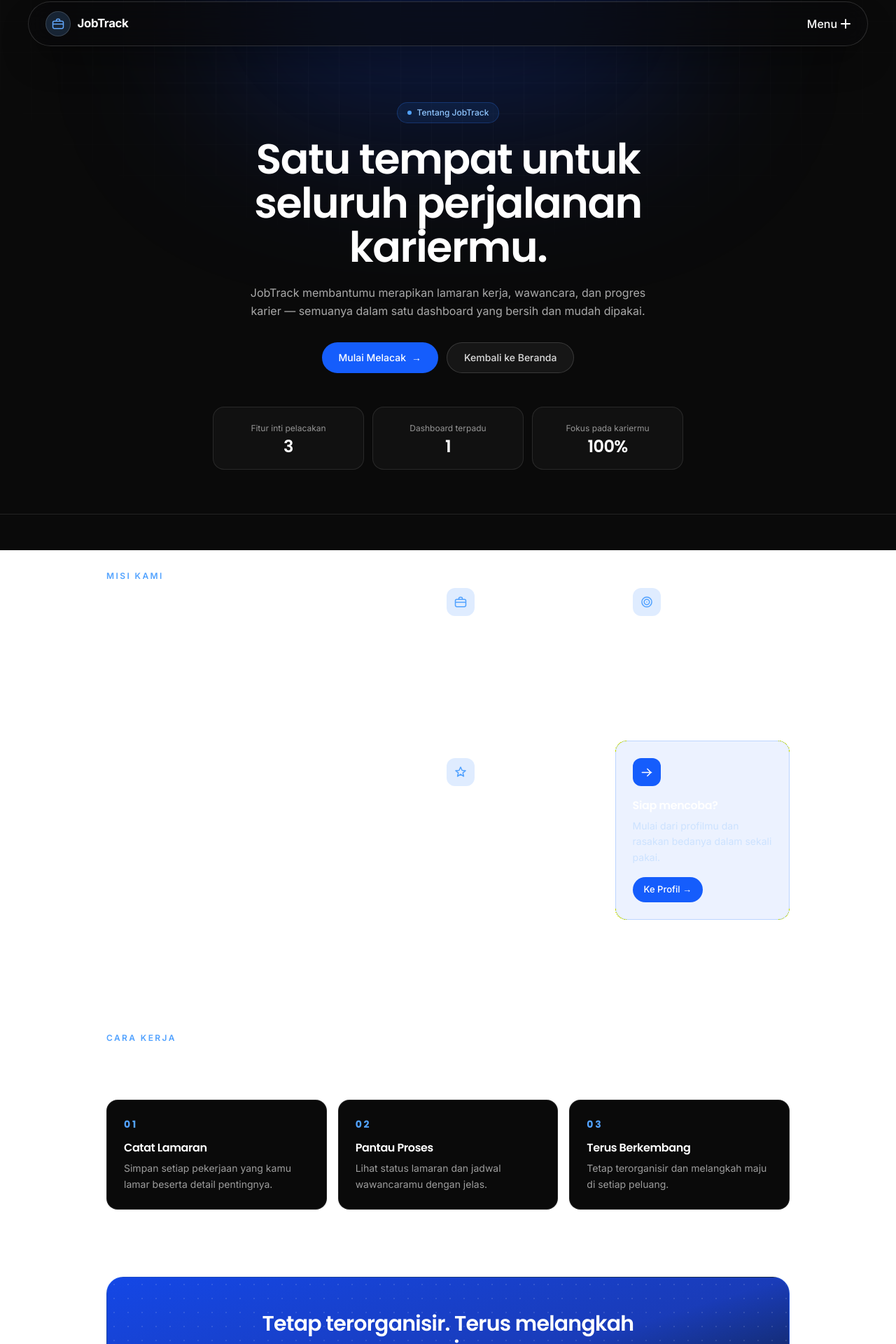
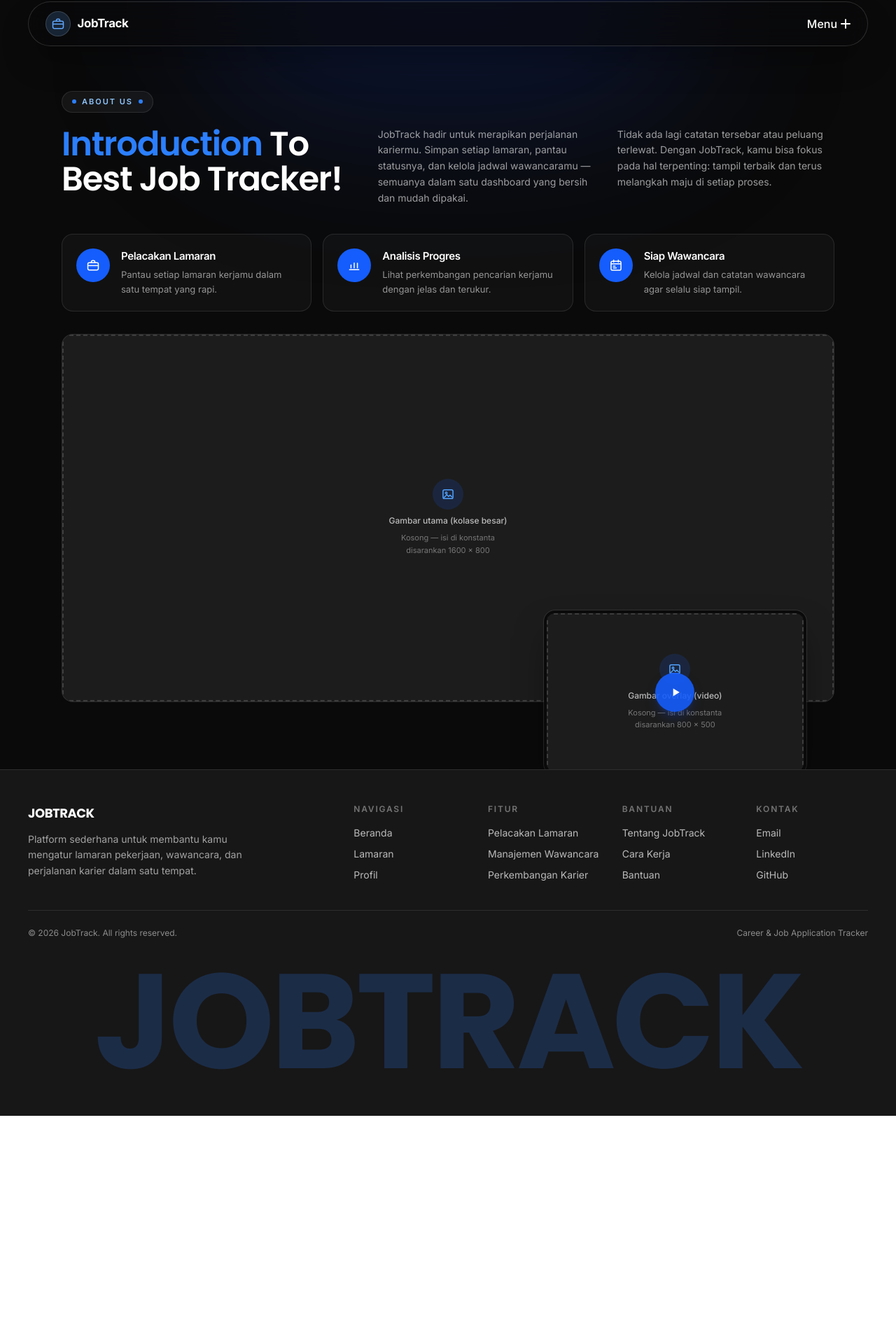
Before and after one commit to FaletehanAlF/auth-jwt-app, a Next.js app in the folder frontend/: page /about in a window 1280 px wide. Shown: the part 14-1934 px from the top of the page at 70% size. After the commit the page ends 1608 px from the top, so only its background shows below. Built offline with nearby package versions, Linux system fonts and the light colour scheme.

Commit message:
update frontend

```diff
--- a/frontend/src/app/about/page.tsx
+++ b/frontend/src/app/about/page.tsx
@@ -1,11 +1,27 @@
 import Link from "next/link";
+import Image from "next/image";
 import SiteMenu from "../../components/SiteMenu";
 import Footer from "../../components/Footer";
 
-const VALUES = [
+// ============================================================
+// CARA PASANG GAMBAR (nantinya atur sendiri di sini):
+// 1. Taruh file gambar di folder: frontend/public/
+//    contoh: frontend/public/about-team.jpg
+// 2. Isi konstanta di bawah dengan path-nya:
+//    MAIN_IMAGE_SRC = "/about-team.jpg"
+//    OVERLAY_IMAGE_SRC = "/about-meeting.jpg"
+// 3. Biarkan "" (kosong) jika masih ingin tampil placeholder.
+// 4. VIDEO_URL opsional: isi link YouTube/video untuk tombol play,
+//    contoh: "https://youtube.com/watch?v=xxxx"
+// ============================================================
+const MAIN_IMAGE_SRC = "";
+const OVERLAY_IMAGE_SRC = "";
+const VIDEO_URL = "";
+
+const FEATURES = [
   {
-    title: "Sederhana",
-    desc: "Satu tempat untuk setiap peluang yang kamu kejar. Tanpa ribet, tanpa berantakan.",
+    title: "Pelacakan Lamaran",
+    desc: "Pantau setiap lamaran kerjamu dalam satu tempat yang rapi.",
     icon: (
       <svg viewBox="0 0 24 24" fill="none" aria-hidden="true" className="h-5 w-5">
         <rect x="3" y="7.5" width="18" height="12.5" rx="2.5" stroke="currentColor" strokeWidth="1.8" />
@@ -15,50 +31,54 @@ const VALUES = [
     ),
   },
   {
-    title: "Fokus",
-    desc: "Selalu tahu di tahap apa setiap lamaranmu berada — dari terkirim sampai wawancara.",
+    title: "Analisis Progres",
+    desc: "Lihat perkembangan pencarian kerjamu dengan jelas dan terukur.",
     icon: (
       <svg viewBox="0 0 24 24" fill="none" aria-hidden="true" className="h-5 w-5">
-        <circle cx="12" cy="12" r="8.5" stroke="currentColor" strokeWidth="1.8" />
-        <circle cx="12" cy="12" r="4.5" stroke="currentColor" strokeWidth="1.8" />
-        <circle cx="12" cy="12" r="1" fill="currentColor" />
+        <path d="M4 19.5h16" stroke="currentColor" strokeWidth="1.8" strokeLinecap="round" />
+        <path d="M6.5 16.5v-5M12 16.5V8M17.5 16.5v-8" stroke="currentColor" strokeWidth="1.8" strokeLinecap="round" />
       </svg>
     ),
   },
   {
-    title: "Milikmu",
-    desc: "Perjalanan kariermu, diatur dengan caramu sendiri. Rapi dan tetap terkendali.",
+    title: "Siap Wawancara",
+    desc: "Kelola jadwal dan catatan wawancara agar selalu siap tampil.",
     icon: (
       <svg viewBox="0 0 24 24" fill="none" aria-hidden="true" className="h-5 w-5">
-        <path d="M12 3.5 14.5 9l6 .5-4.6 3.9 1.4 5.8L12 15.7l-5.3 3.5 1.4-5.8L3.5 9.5l6-.5L12 3.5Z" stroke="currentColor" strokeWidth="1.8" strokeLinejoin="round" />
+        <rect x="3.5" y="5" width="17" height="15.5" rx="2.5" stroke="currentColor" strokeWidth="1.8" />
+        <path d="M3.5 9.5h17" stroke="currentColor" strokeWidth="1.8" />
+        <path d="M8 3v3.5M16 3v3.5" stroke="currentColor" strokeWidth="1.8" strokeLinecap="round" />
+        <path d="M7.5 13.5h3M7.5 16.5h5" stroke="currentColor" strokeWidth="1.8" strokeLinecap="round" />
       </svg>
     ),
   },
 ];
 
-const STEPS = [
-  {
-    no: "01",
-    title: "Catat Lamaran",
-    desc: "Simpan setiap pekerjaan yang kamu lamar beserta detail pentingnya.",
-  },
-  {
-    no: "02",
-    title: "Pantau Proses",
-    desc: "Lihat status lamaran dan jadwal wawancaramu dengan jelas.",
-  },
-  {
-    no: "03",
-    title: "Terus Berkembang",
-    desc: "Tetap terorganisir dan melangkah maju di setiap peluang.",
-  },
-];
-
-const STATS = [
-  { value: "3", label: "Fitur inti pelacakan" },
-  { value: "1", label: "Dashboard terpadu" },
-  { value: "100%", label: "Fokus pada kariermu" },
-];
+function ImagePlaceholder({
+  label,
+  ratio,
+}: {
+  label: string;
+  ratio: string;
+}) {
+  return (
+    <div className="flex h-full w-full flex-col items-center justify-center gap-2 border-2 border-dashed border-white/15 bg-white/[0.02] p-6 text-center">
+      <span className="flex h-11 w-11 items-center justify-center rounded-full bg-blue-600/15 text-blue-400">
+        <svg viewBox="0 0 24 24" fill="none" aria-hidden="true" className="h-5 w-5">
+          <rect x="3.5" y="4.5" width="17" height="15" rx="2.5" stroke="currentColor" strokeWidth="1.8" />
+          <circle cx="9" cy="10" r="1.6" stroke="currentColor" strokeWidth="1.6" />
+          <path d="m5.5 17.5 4.5-4.5 3 3 2.5-2.5 3 3" stroke="currentColor" strokeWidth="1.8" strokeLinecap="round" strokeLinejoin="round" />
+        </svg>
+      </span>
+      <p className="text-xs font-medium text-white/70">{label}</p>
+      <p className="text-[11px] leading-relaxed text-white/40">
+        Kosong — isi di konstanta
+        <br />
+        {ratio}
+      </p>
+    </div>
+  );
+}
 
 export default function AboutPage() {
   return (
@@ -67,187 +87,123 @@ export default function AboutPage() {
         <SiteMenu />
 
         <main className="w-full max-w-full overflow-x-clip overscroll-none">
-          {/* Hero — clean, tanpa foto, aksen biru sesuai tema */}
+          {/* Layout mengikuti referensi: badge + heading kiri + 2 paragraf kanan */}
           <section className="relative w-full overflow-hidden">
             <div aria-hidden="true" className="absolute inset-0">
               <div className="absolute inset-0 bg-neutral-950" />
-              <div
-                className="absolute inset-0 opacity-40"
-                style={{
-                  backgroundImage:
-                    "linear-gradient(rgba(255,255,255,0.05) 1px, transparent 1px), linear-gradient(90deg, rgba(255,255,255,0.05) 1px, transparent 1px)",
-                  backgroundSize: "44px 44px",
-                  maskImage:
-                    "radial-gradient(ellipse 80% 70% at 50% 0%, black 40%, transparent 75%)",
-                  WebkitMaskImage:
-                    "radial-gradient(ellipse 80% 70% at 50% 0%, black 40%, transparent 75%)",
-                }}
-              />
-              <div className="absolute left-1/2 top-[-8rem] h-80 w-[42rem] -translate-x-1/2 rounded-full bg-blue-700/25 blur-[120px]" />
-              <div className="absolute inset-x-0 bottom-0 h-px bg-white/10" />
+              <div className="absolute left-1/2 top-[-9rem] h-80 w-[44rem] -translate-x-1/2 rounded-full bg-blue-700/20 blur-[120px]" />
             </div>
 
-            <div className="relative mx-auto w-full max-w-5xl px-4 pb-16 pt-32 text-center sm:px-6 sm:pt-40">
-              <p className="mx-auto inline-flex items-center gap-2 rounded-full border border-blue-500/25 bg-blue-500/10 px-3.5 py-1.5 text-xs font-medium text-blue-300">
-                <span className="h-1.5 w-1.5 rounded-full bg-blue-400" />
-                Tentang JobTrack
+            <div className="relative mx-auto w-full max-w-6xl px-4 pt-28 sm:px-6 sm:pt-36">
+              {/* Badge kecil seperti referensi */}
+              <p className="inline-flex items-center gap-2 rounded-full border border-white/10 bg-white/5 px-3.5 py-1.5 text-[11px] font-semibold uppercase tracking-[0.18em] text-blue-300">
+                <span className="h-1.5 w-1.5 rounded-full bg-blue-500" />
+                About Us
+                <span className="h-1.5 w-1.5 rounded-full bg-blue-500" />
               </p>
-              <h1 className="mx-auto mt-5 max-w-3xl font-display text-4xl font-semibold leading-[1.05] tracking-tight text-white sm:text-6xl">
-                Satu tempat untuk seluruh perjalanan kariermu.
+
+              <div className="mt-5 grid gap-8 lg:grid-cols-[1.15fr_0.85fr_0.85fr] lg:items-start">
+                <h1 className="font-display text-4xl font-semibold leading-[1.05] tracking-tight sm:text-5xl">
+                  <span className="text-blue-500">Introduction</span>{" "}
+                  <span className="text-white">To Best Job Tracker!</span>
                 </h1>
-              <p className="mx-auto mt-5 max-w-xl text-sm leading-relaxed text-white/65 sm:text-base">
-                JobTrack membantumu merapikan lamaran kerja, wawancara, dan
-                progres karier — semuanya dalam satu dashboard yang bersih
+                <p className="text-sm leading-relaxed text-white/60">
+                  JobTrack hadir untuk merapikan perjalanan kariermu. Simpan
+                  setiap lamaran, pantau statusnya, dan kelola jadwal
+                  wawancaramu — semuanya dalam satu dashboard yang bersih
                   dan mudah dipakai.
                 </p>
-              <div className="mt-8 flex flex-col items-center justify-center gap-3 sm:flex-row">
-                <Link
-                  href="/profile"
-                  className="inline-flex h-11 w-full items-center justify-center gap-2 rounded-full bg-blue-600 px-6 text-sm font-medium text-white transition-colors duration-150 hover:bg-blue-500 focus-visible:outline-none focus-visible:ring-2 focus-visible:ring-blue-500 focus-visible:ring-offset-2 focus-visible:ring-offset-neutral-950 sm:w-auto"
-                >
-                  Mulai Melacak
-                  <span aria-hidden="true">→</span>
-                </Link>
-                <Link
-                  href="/home"
-                  className="inline-flex h-11 w-full items-center justify-center rounded-full border border-white/15 bg-white/5 px-6 text-sm font-medium text-white/85 transition-colors duration-150 hover:border-white/30 hover:text-white focus-visible:outline-none focus-visible:ring-2 focus-visible:ring-blue-500 sm:w-auto"
-                >
-                  Kembali ke Beranda
-                </Link>
+                <p className="text-sm leading-relaxed text-white/60">
+                  Tidak ada lagi catatan tersebar atau peluang terlewat.
+                  Dengan JobTrack, kamu bisa fokus pada hal terpenting:
+                  tampil terbaik dan terus melangkah maju di setiap proses.
+                </p>
               </div>
 
-              <dl className="mx-auto mt-12 grid max-w-2xl grid-cols-1 gap-3 sm:grid-cols-3">
-                {STATS.map((stat) => (
+              {/* 3 kartu fitur seperti referensi */}
+              <div className="mt-10 grid grid-cols-1 gap-4 md:grid-cols-3">
+                {FEATURES.map((item) => (
                   <div
-                    key={stat.label}
-                    className="rounded-2xl border border-white/10 bg-white/[0.03] px-5 py-4"
+                    key={item.title}
+                    className="flex items-start gap-4 rounded-2xl border border-white/10 bg-white/[0.03] p-5 transition-colors duration-150 hover:border-blue-500/30"
                   >
-                    <dt className="order-2 mt-1 text-xs leading-relaxed text-white/55">
-                      {stat.label}
-                    </dt>
-                    <dd className="order-1 font-display text-2xl font-semibold tracking-tight text-white">
-                      {stat.value}
-                    </dd>
+                    <span className="flex h-12 w-12 shrink-0 items-center justify-center rounded-full bg-blue-600 text-white">
+                      {item.icon}
+                    </span>
+                    <span>
+                      <h2 className="text-[15px] font-semibold tracking-tight text-white">
+                        {item.title}
+                      </h2>
+                      <p className="mt-1 text-[13px] leading-relaxed text-white/55">
+                        {item.desc}
+                      </p>
+                    </span>
                   </div>
                 ))}
-              </dl>
               </div>
-          </section>
 
-          {/* Misi */}
-          <section className="mx-auto w-full max-w-5xl px-4 py-14 sm:px-6 lg:py-20">
-            <div className="grid gap-10 lg:grid-cols-[0.9fr_1.1fr] lg:items-start">
-              <div className="lg:sticky lg:top-24">
-                <p className="text-xs font-semibold uppercase tracking-[0.2em] text-blue-400">
-                  Misi kami
-                </p>
-                <h2 className="mt-3 font-display text-2xl font-semibold tracking-tight text-white sm:text-3xl">
-                  Kenapa JobTrack ada?
-                </h2>
-                <p className="mt-3 max-w-md text-sm leading-relaxed text-white/60">
-                  Mencari kerja itu melelahkan kalau semuanya tersebar.
-                  JobTrack hadir agar kamu punya satu tempat yang rapi untuk
-                  mencatat, memantau, dan menuntaskan setiap peluang.
-                </p>
+              {/* Kolase gambar: besar + overlay kecil dengan tombol play */}
+              <div className="relative mt-8 pb-10 sm:pb-16 lg:pb-24">
+                {/* Gambar utama — KOSONG, atur di MAIN_IMAGE_SRC */}
+                <div className="relative aspect-[16/10] w-full overflow-hidden rounded-2xl border border-white/10 bg-neutral-900 sm:aspect-[21/10]">
+                  {MAIN_IMAGE_SRC ? (
+                    <Image
+                      src={MAIN_IMAGE_SRC}
+                      alt="Tim JobTrack"
+                      fill
+                      className="object-cover"
+                      sizes="(max-width: 1024px) 100vw, 1100px"
+                    />
+                  ) : (
+                    <ImagePlaceholder
+                      label="Gambar utama (kolase besar)"
+                      ratio="disarankan 1600 × 800"
+                    />
+                  )}
                 </div>
-              <div className="grid gap-4 sm:grid-cols-2 lg:grid-cols-1 xl:grid-cols-2">
-                {VALUES.map((item) => (
-                  <div
-                    key={item.title}
-                    className="rounded-2xl border border-white/10 bg-white/[0.03] p-5 transition-colors duration-150 hover:border-blue-500/30 sm:p-6"
+
+                {/* Gambar overlay kecil + tombol play — KOSONG, atur di OVERLAY_IMAGE_SRC */}
+                <div className="mt-4 sm:mt-0 sm:absolute sm:-bottom-2 sm:right-6 sm:w-[38%] lg:right-10 lg:w-[34%]">
+                  <div className="relative aspect-[16/10] overflow-hidden rounded-2xl border-4 border-neutral-950 bg-neutral-900 shadow-2xl shadow-black/50 outline outline-1 outline-white/10">
+                    {OVERLAY_IMAGE_SRC ? (
+                      <Image
+                        src={OVERLAY_IMAGE_SRC}
+                        alt="Preview video JobTrack"
+                        fill
+                        className="object-cover"
+                        sizes="(max-width: 640px) 100vw, 400px"
+                      />
+                    ) : (
+                      <ImagePlaceholder
+                        label="Gambar overlay (video)"
+                        ratio="disarankan 800 × 500"
+                      />
+                    )}
+                    {/* Tombol play */}
+                    {VIDEO_URL ? (
+                      <Link
+                        href={VIDEO_URL}
+                        target="_blank"
+                        aria-label="Putar video"
+                        className="absolute left-1/2 top-1/2 flex h-14 w-14 -translate-x-1/2 -translate-y-1/2 items-center justify-center rounded-full bg-blue-600 text-white shadow-lg shadow-blue-900/50 transition-colors duration-150 hover:bg-blue-500 focus-visible:outline-none focus-visible:ring-2 focus-visible:ring-white"
                       >
-                    <span className="inline-flex h-10 w-10 items-center justify-center rounded-xl bg-blue-500/15 text-blue-400">
-                      {item.icon}
-                    </span>
-                    <h3 className="mt-4 font-display text-base font-semibold tracking-tight text-white">
-                      {item.title}
-                    </h3>
-                    <p className="mt-1.5 text-sm leading-relaxed text-white/60">
-                      {item.desc}
-                    </p>
-                  </div>
-                ))}
-                <div className="rounded-2xl border border-blue-500/25 bg-blue-600/[0.08] p-5 sm:p-6">
-                  <span className="inline-flex h-10 w-10 items-center justify-center rounded-xl bg-blue-600 text-white">
-                    <svg viewBox="0 0 24 24" fill="none" aria-hidden="true" className="h-5 w-5">
-                      <path d="M4 12.5h16M13 6.5l6 6-6 6" stroke="currentColor" strokeWidth="1.8" strokeLinecap="round" strokeLinejoin="round" />
+                        <svg viewBox="0 0 24 24" fill="currentColor" aria-hidden="true" className="ml-0.5 h-5 w-5">
+                          <path d="M8 5.5v13l11-6.5-11-6.5Z" />
+                        </svg>
+                      </Link>
+                    ) : (
+                      <span
+                        aria-hidden="true"
+                        title="Isi VIDEO_URL untuk mengaktifkan"
+                        className="absolute left-1/2 top-1/2 flex h-14 w-14 -translate-x-1/2 -translate-y-1/2 items-center justify-center rounded-full bg-blue-600/90 text-white shadow-lg shadow-blue-900/50"
+                      >
+                        <svg viewBox="0 0 24 24" fill="currentColor" aria-hidden="true" className="ml-0.5 h-5 w-5">
+                          <path d="M8 5.5v13l11-6.5-11-6.5Z" />
                         </svg>
                       </span>
-                  <h3 className="mt-4 font-display text-base font-semibold tracking-tight text-white">
-                    Siap mencoba?
-                  </h3>
-                  <p className="mt-1.5 text-sm leading-relaxed text-blue-200/70">
-                    Mulai dari profilmu dan rasakan bedanya dalam sekali pakai.
-                  </p>
-                  <Link
-                    href="/profile"
-                    className="mt-4 inline-flex h-9 items-center justify-center rounded-full bg-blue-600 px-4 text-[13px] font-medium text-white transition-colors duration-150 hover:bg-blue-500"
-                  >
-                    Ke Profil →
-                  </Link>
+                    )}
                   </div>
                 </div>
-            </div>
-          </section>
-
-          {/* Cara kerja */}
-          <section className="border-t border-white/10 bg-white/[0.015]">
-            <div className="mx-auto w-full max-w-5xl px-4 py-14 sm:px-6 lg:py-20">
-              <div className="max-w-xl">
-                <p className="text-xs font-semibold uppercase tracking-[0.2em] text-blue-400">
-                  Cara kerja
-                </p>
-                <h2 className="mt-3 font-display text-2xl font-semibold tracking-tight text-white sm:text-3xl">
-                  Sederhana dalam tiga langkah
-                </h2>
-              </div>
-              <ol className="mt-8 grid grid-cols-1 gap-4 sm:grid-cols-3">
-                {STEPS.map((step) => (
-                  <li
-                    key={step.no}
-                    className="rounded-2xl border border-white/10 bg-neutral-950 p-5 sm:p-6"
-                  >
-                    <p className="font-display text-sm font-bold tracking-[0.2em] text-blue-400">
-                      {step.no}
-                    </p>
-                    <h3 className="mt-3 font-display text-base font-semibold tracking-tight text-white">
-                      {step.title}
-                    </h3>
-                    <p className="mt-1.5 text-sm leading-relaxed text-white/60">
-                      {step.desc}
-                    </p>
-                  </li>
-                ))}
-              </ol>
-            </div>
-          </section>
-
-          {/* CTA */}
-          <section className="mx-auto w-full max-w-5xl px-4 pb-16 pt-4 sm:px-6 lg:pb-20">
-            <div className="relative overflow-hidden rounded-3xl border border-blue-500/25 bg-gradient-to-br from-blue-700 via-blue-800 to-neutral-950 px-6 py-12 text-center sm:px-10">
-              <div
-                aria-hidden="true"
-                className="absolute inset-0 opacity-30"
-                style={{
-                  backgroundImage:
-                    "radial-gradient(rgba(255,255,255,0.4) 1px, transparent 1px)",
-                  backgroundSize: "20px 20px",
-                }}
-              />
-              <div className="relative">
-                <h2 className="mx-auto max-w-xl font-display text-2xl font-semibold tracking-tight text-white sm:text-3xl">
-                  Tetap terorganisir. Terus melangkah maju.
-                </h2>
-                <p className="mx-auto mt-3 max-w-md text-sm leading-relaxed text-blue-100/80">
-                  Semua lamaran, wawancara, dan progres kariermu — rapi dalam
-                  satu tempat.
-                </p>
-                <Link
-                  href="/profile"
-                  className="mt-6 inline-flex h-11 items-center justify-center rounded-full bg-white px-6 text-sm font-medium text-blue-900 transition-colors duration-150 hover:bg-blue-50 focus-visible:outline-none focus-visible:ring-2 focus-visible:ring-white focus-visible:ring-offset-2 focus-visible:ring-offset-blue-800"
-                >
-                  Mulai Melacak →
-                </Link>
               </div>
             </div>
           </section>
```
Lines whose indentation alone changed are shown as unchanged.
